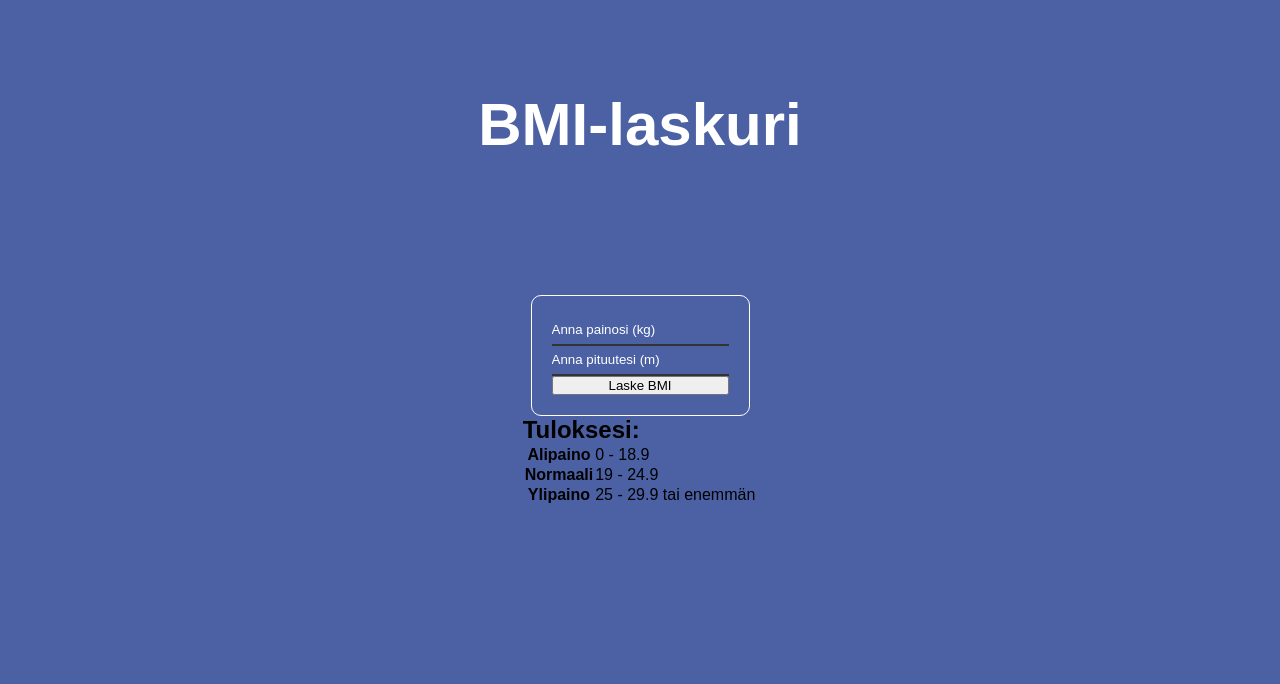
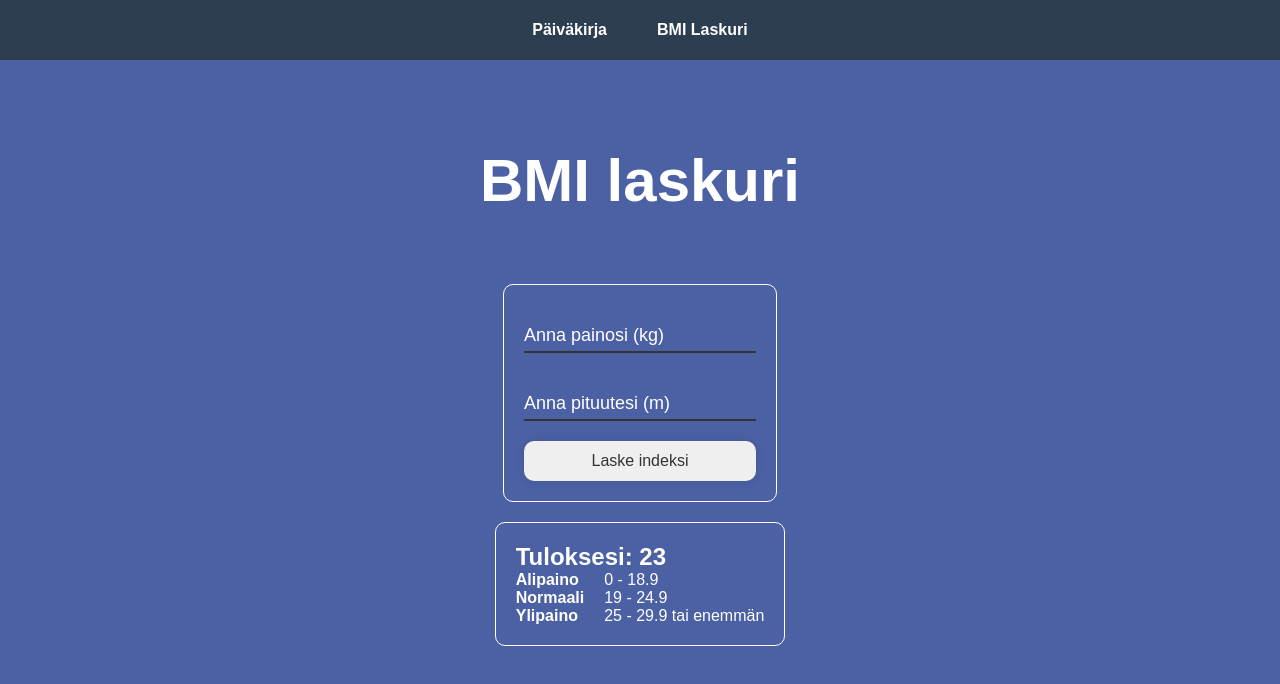
Before and after one commit to EetuParvela/HealthDiary, a website: page client/bmi.html in a window 1280 px wide. Drawn offline with Linux system fonts and the light colour scheme.

Commit message:
Finished Bmi Calc

```diff
--- a/client/bmi.html
+++ b/client/bmi.html
@@ -8,9 +8,15 @@
   </head>
   <body>
 
+    <nav class="navbar">
+      <a href="diary.html">Päiväkirja</a>
+      <a href="bmi.html">BMI Laskuri</a>
+    </nav>
+
     <section class="wrapper">
-      <h1>BMI-laskuri</h1>
+      <h1>BMI laskuri</h1>
       <div class="input-container">
+
         <div class="input-box">
           <input type="number" id="weight" min="0" step="0.1" placeholder="Anna painosi (kg)" />
         </div>
@@ -19,22 +25,22 @@
           <input type="number" id="height" min="0" step="0.01" placeholder="Anna pituutesi (m)" />
         </div>
 
-        <button type="submit" class="btn">Laske BMI</button>
+        <button type="submit" class="btn">Laske indeksi</button>
       </div>
 
       <div class="result-box">
-            <h2>Tuloksesi: </h2>
+            <h2>Tuloksesi: 23 </h2>
 
             <table class="bmi-table">
-              <tr>
+              <tr class="row1">
                 <th>Alipaino</th>
                 <td>0 - 18.9</th>
               </tr>
-              <tr>
+              <tr class="row2">
                 <th>Normaali</th>
                 <td>19 - 24.9</th>
               </tr>
-              <tr>
+              <tr class="row3">
                 <th>Ylipaino</th>
                 <td>25 - 29.9 tai enemmän</th>
               </tr>
--- a/client/src/css/bmi.css
+++ b/client/src/css/bmi.css
@@ -12,24 +12,50 @@
 
 body {
   display: flex;
-  justify-content: center;
+  flex-direction: column;
   align-items: center;
   min-height: 100vh;
   background-color: var(--background-color);
 }
 
-h1 {
-  color: var(--text-color);
-  font-size: 60px;
-  position: absolute;
-  transform: translateY(-400%);
+nav {
+  background: #2c3e50;
+  padding: 1rem;
+  display: flex;
+  justify-content: center;
+  gap: 20px;
+  position: sticky;
+  top: 0;
+  z-index: 1000;
+  width: 100%;
+}
+
+nav a {
+  color: white;
+  text-decoration: none;
+  font-weight: bold;
+  padding: 5px 15px;
+  border-radius: 5px;
+  transition: 0.3s;
+}
+
+nav a:hover {
+  background: #34495e;
 }
 
 .wrapper {
+  flex: 1;
   display: flex;
   flex-direction: column;
   justify-content: center;
   align-items: center;
+  width: 100%;
+}
+
+h1 {
+  color: var(--text-color);
+  font-size: 60px;
+  transform: translateY(-100%);
 }
 
 .input-container {
@@ -44,7 +70,7 @@ h1 {
   display: flex;
   align-items: center;
   width: 100%;
-  height: 30px;
+  margin: 20px 0;
   border-bottom: 2px solid #333;
   transition: all 0.3s ease;
 }
@@ -52,12 +78,58 @@ h1 {
 .input-box input {
   width: 100%;
   height: 100%;
+  padding-bottom: 5px;
+  font-size: 18px;
   background: transparent;
   border: none;
   outline: none;
-  color: #fff;
+  color: white;
 }
 
 .input-box input::placeholder {
   color: rgba(255, 255, 255);
 }
+
+.input-box:focus-within {
+  border-bottom-color: #4A90E2;
+}
+
+.btn {
+  width: 100%;
+  height: 40px;
+  border: none;
+  outline: none;
+  border-radius: 10px;
+  box-shadow: 0 0 10px rgba(0, 0, 0, .1);
+  font-size: 16px;
+  color: #333;
+  font-weight: 400;
+  cursor: pointer;
+}
+
+.btn:hover {
+  background: #4A90E2;
+  color: #fff;
+}
+
+.result-box {
+  margin-top: 20px;
+  border: 1px solid white;
+  border-radius: 10px;
+  padding: 20px;
+  color: var(--text-color);
+}
+
+.bmi-table {
+  border-collapse: collapse;
+  width: 100%;
+}
+
+th {
+  text-align: left;
+  padding-right: 20px;
+}
+
+td {
+  text-align: left;
+}
--- a/client/src/js/main.js
+++ b/client/src/js/main.js
@@ -1,4 +1,4 @@
-import 'src/css/diary.css';
+import '/src/css/diary.css';
 
 document.getElementById('save-btn').addEventListener('click', async () => {
   const diaryData = {
```
Also changed, not shown: client/diary.html (added, +45 -0 lines), client/index.html (+19 -28 lines), client/login.html (deleted, +0 -37 lines).
